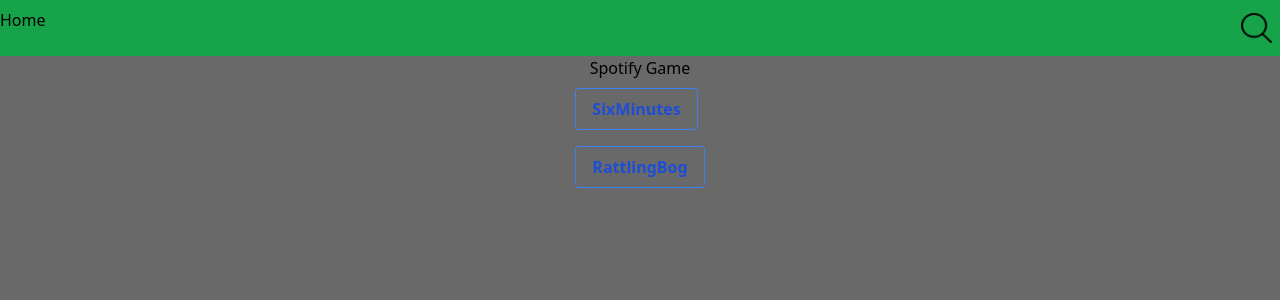
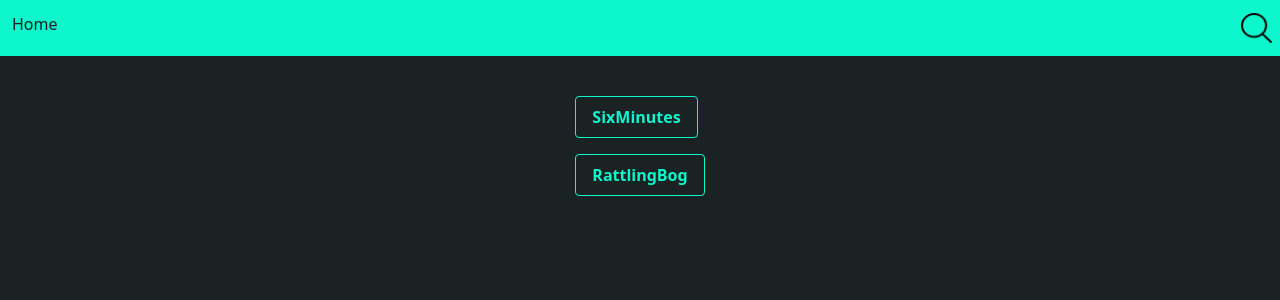
Before and after one commit to henriklovhaug/spotify-games, a SvelteKit app in the folder client/: page / in a window 1280 px wide. Shown: the top 300 px of the page. Built offline with nearby package versions, Linux system fonts and the light colour scheme.

Commit message:
Commit before battery dies

```diff
--- a/client/src/app.css
+++ b/client/src/app.css
@@ -3,6 +3,6 @@
 @tailwind utilities;
 
 body {
-	background: dimgray;
+	background: #1b2223;
 	margin: 0;
 }
--- a/client/src/lib/components/banner.svelte
+++ b/client/src/lib/components/banner.svelte
@@ -5,7 +5,7 @@
 	export { className as class };
 </script>
 
-<div class="relative left-0 top-0 flex w-screen justify-between bg-green-600 {className}">
-	<a href="/" class="mt-2 no-underline">Home</a>
+<div class="relative left-0 top-0 flex w-screen justify-between bg-green {className}">
+	<a href="/" class="mt-3 no-underline text-black px-3">Home</a>
 	<Search />
 </div>
--- a/client/src/lib/components/search.svelte
+++ b/client/src/lib/components/search.svelte
@@ -1,6 +1,6 @@
 <script lang="ts">
-	import { enhance } from '$app/forms';
-	import { afterUpdate } from 'svelte';
+	import { enhance } from "$app/forms";
+	import { afterUpdate } from "svelte";
 
 	function handle_submit(event: Event) {
 		event.preventDefault();
@@ -18,7 +18,7 @@
 	});
 
 	let visible = false;
-	let search = '';
+	let search = "";
 
 	let input: HTMLInputElement;
 </script>
@@ -26,14 +26,14 @@
 {#if !visible}
 	<div class="h-full object-contain">
 		<button class="h-full border-none bg-none" on:click={() => (visible = !visible)}>
-			<img src="/icons/search-icon.png" alt="search icon" class=" h-5/6 pr-2 py-2" />
+			<img src="/icons/search-icon.png" alt="search icon" class=" h-5/6 py-2 pr-2" />
 		</button>
 	</div>
 {:else}
 	<form class="m-0 flex w-screen justify-center pt-2" method="post" action="/?/search" use:enhance>
 		<label for="search-box">
 			<input
-				class="h-6 w-4/5 rounded-md bg-neutral-200"
+				class="bg-neutral-200 h-6 w-4/5 rounded-md text-black"
 				name="search"
 				type="text"
 				id="search-box"
--- a/client/src/lib/components/songBox.svelte
+++ b/client/src/lib/components/songBox.svelte
@@ -1,5 +1,5 @@
 <script lang="ts">
-	import { enhance } from '$app/forms';
+	import { enhance } from "$app/forms";
 
 	export let name: string;
 	export let artist: string;
@@ -17,9 +17,9 @@
 		<input type="hidden" name="artist" id="artist" value={artist} />
 		<input type="hidden" name="duration" id="duration" value={duration} />
 		<input type="hidden" name="album" id="album" value={album} />
-		<button class="flex w-full flex-col rounded-lg bg-green-700" type="submit">
-			<span class="w-full text-lg">{name}</span>
-			<span class="flex w-full flex-row">
+		<button class="flex w-full flex-col rounded-lg bg-green" type="submit">
+			<span class="w-full text-lg text-black">{name}</span>
+			<span class="flex w-full flex-row text-black">
 				<span class="w-3/5">{artist}</span>
 				<span>{time}</span>
 			</span>
--- a/client/src/routes/+layout.svelte
+++ b/client/src/routes/+layout.svelte
@@ -3,7 +3,7 @@
 	import "../app.css";
 </script>
 
-<div class="flex h-screen flex-col">
+<div class="flex h-screen flex-col text-[#f4fefd]">
 	<Banner class="h-14" />
 	<slot />
 </div>
--- a/client/src/routes/+page.svelte
+++ b/client/src/routes/+page.svelte
@@ -1,17 +1,16 @@
 <script lang="ts">
-	const games = ['SixMinutes', 'RattlingBog'];
+	const games = ["SixMinutes", "RattlingBog"];
 </script>
 
 <div class="flex flex-col items-center">
-	<h1>Spotify Game</h1>
-	<div>
+	<div class="mt-8">
 		<ul>
 			{#each games as game}
 				<li>
 					<form action="?/game" method="post">
 						<input type="hidden" name="game" id={game} value={game} />
 						<button
-							class="my-2 rounded border border-blue-500 bg-transparent px-4 py-2 font-semibold text-blue-700 hover:border-transparent hover:bg-blue-500 hover:text-white"
+							class="my-2 rounded border border-green bg-transparent px-4 py-2 font-semibold text-green hover:border-transparent hover:bg-emerald-600 hover:text-white"
 							type="submit"
 						>
 							{game}
--- a/client/src/routes/game/SixMinutes/+page.svelte
+++ b/client/src/routes/game/SixMinutes/+page.svelte
@@ -35,6 +35,9 @@
 	<div class="flex flex-col items-center border-gray-50 px-2">
 		{#if ws_message == ""}
 			<h2>Waiting for song...</h2>
+		{:else if ws_message === "Game#over"}
+			<h2 class="text-center text-3xl font-extrabold">Game Over</h2>
+			<h3 class="text-xl">Thanks for playing!</h3>
 		{:else}
 			<h2 class="text-center text-3xl font-extrabold">{title}</h2>
 			<h3 class="text-xl">{artist}</h3>
@@ -42,6 +45,10 @@
 		{/if}
 	</div>
 	<form action="?/skip" method="post" use:enhance class="m-0">
-		<button type="submit" class="h-80 w-80 animate-pulse rounded-full bg-green-500">Skip</button>
+		<button
+			type="submit"
+			class="h-72 w-72 animate-pulse rounded-full bg-green text-xl font-bold text-black"
+			>Skip</button
+		>
 	</form>
 </div>
--- a/client/src/routes/search/[slug]/+page.server.ts
+++ b/client/src/routes/search/[slug]/+page.server.ts
@@ -6,9 +6,7 @@
 export const load: PageServerLoad = async ({ fetch, params }) => {
 	const slug = params.slug;
 
-  const response = await fetch(
-    `http://${PUBLIC_BACKEND_URL}/search?search=${slug}`,
-  );
+	const response = await fetch(`http://${PUBLIC_BACKEND_URL}/search?search=${slug}`);
 	if (response.ok) {
 		const json: Song[] = await response.json();
 		return {
--- a/client/tailwind.config.js
+++ b/client/tailwind.config.js
@@ -2,7 +2,12 @@
 export default {
 	content: ["./src/**/*.{html,js,svelte,ts}"],
 	theme: {
-		extend: {},
+		extend: {
+			colors: {
+				green: "#0EF6CC",
+				black: "#1b2223",
+			},
+		},
 	},
 	plugins: [],
 };
```
Also changed, not shown: client/src/routes/game/SixMinutes/+page.server.ts (+6 -3 lines). Lines whose indentation alone changed are shown as unchanged.
